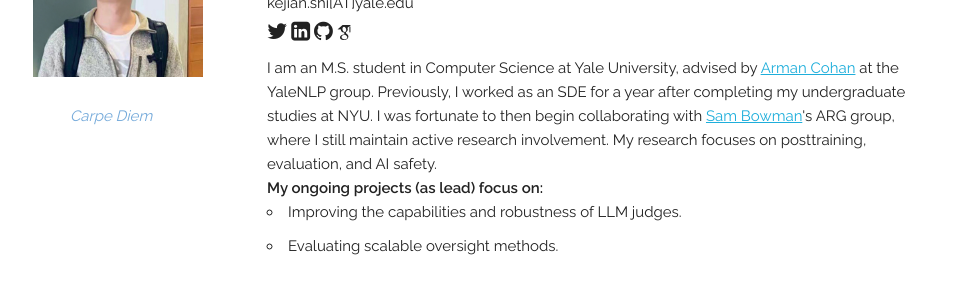
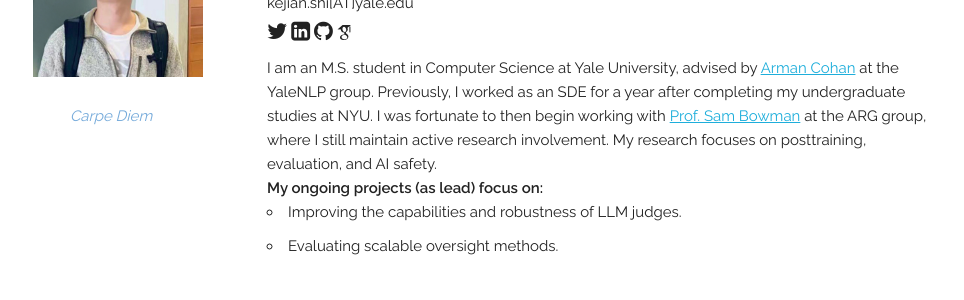
Before and after one commit to shi-kejian/shi-kejian.github.io, a Jekyll site: the page built from index.html, in a window 1280 px wide. Shown: the part 143-443 px from the top of the page, without its empty margins (157-1121 px from the left). Built offline with Jekyll 4.4.1, drawn with Linux system fonts in a browser that asks for light colours; some web fonts are replaced.

Commit message:
Update default.html

```diff
--- a/_layouts/default.html
+++ b/_layouts/default.html
@@ -94,7 +94,7 @@
               </span>
             </p>
             <p style="margin-top: 10px;">
-              I am an M.S. student in Computer Science at Yale University, advised by <a href="https://armancohan.com/" target="_blank">Arman Cohan</a> at the YaleNLP group. Previously, I worked as an SDE for a year after completing my undergraduate studies at NYU. I was fortunate to then begin collaborating with <a href="https://sleepinyourhat.github.io/" target="_blank">Sam Bowman</a>'s ARG group, where I still maintain active research involvement. My research focuses on posttraining, evaluation, and AI safety.
+              I am an M.S. student in Computer Science at Yale University, advised by <a href="https://armancohan.com/" target="_blank">Arman Cohan</a> at the YaleNLP group. Previously, I worked as an SDE for a year after completing my undergraduate studies at NYU. I was fortunate to then begin working with <a href="https://sleepinyourhat.github.io/" target="_blank">Prof. Sam Bowman</a> at the ARG group, where I still maintain active research involvement. My research focuses on posttraining, evaluation, and AI safety.
             </p>
             <p>
               <b>My ongoing projects (as lead) focus on:</b>
```
